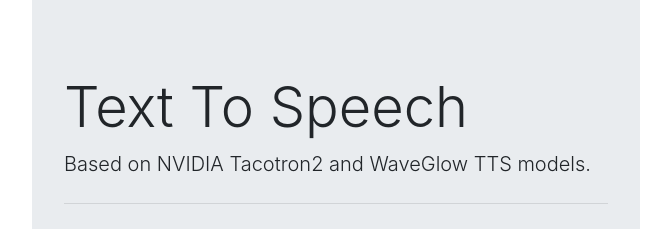
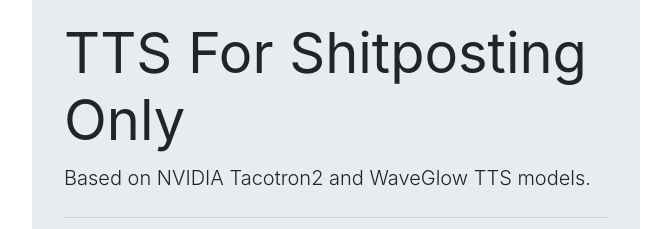
Before and after one commit to 2557516/codedump-master, a Flask app: template tacotron2-PPP-1.3.0/templates/main.html in a window 1280 px wide; the page is wider, and only the part inside the window is pictured. Shown: the part 537-766 px from the top of that part, without its empty margins (304-975 px from the left). Run offline with Flask 2, Linux system fonts and the light colour scheme; the template is opened without the code that fills it, so the values that code supplies are empty; parts of the project's set-up code (start-up, migrations or seed data) failed here and were passed over; some libraries are stand-ins or nearby versions.

Commit message:
Update main.html

```diff
--- a/tacotron2-PPP-1.3.0/templates/main.html
+++ b/tacotron2-PPP-1.3.0/templates/main.html
@@ -56,9 +56,9 @@
         <div style="float: right;"></div>
 
         <div id="content" class="jumbotron">
-            <img src="https://i.ibb.co/hM3fJ6t/1591603306590.png" width="1024" height="432" alt=""/>
+            <img src="https://i.ibb.co/hM3fJ6t/1591603306590.png" width="900" height="378" alt=""/>
             <h1 class="display-4">&nbsp; &nbsp; &nbsp; &nbsp; &nbsp; &nbsp; &nbsp; &nbsp; &nbsp; &nbsp; &nbsp;&nbsp;</h1>
-            <h1 class="display-4">Text To Speech </h1>
+            <h1 class="display-4"><strong>TTS For Shitposting Only</strong> </h1>
 <p class="lead">Based on NVIDIA Tacotron2 and WaveGlow TTS models.</p>
             <hr class="my-4">
             <form id="input_form" name="input_form" method="POST" action="/tts">
```
